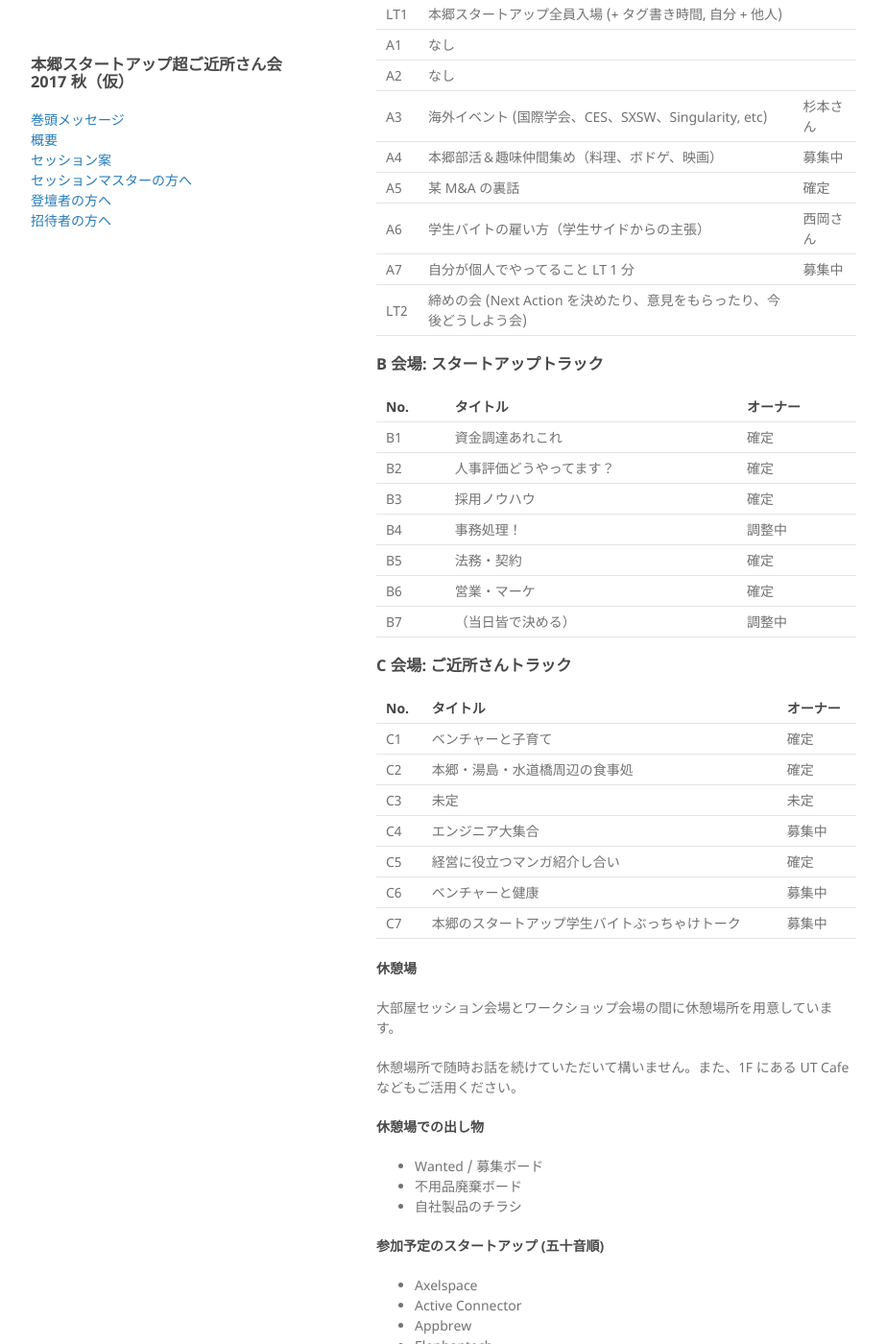
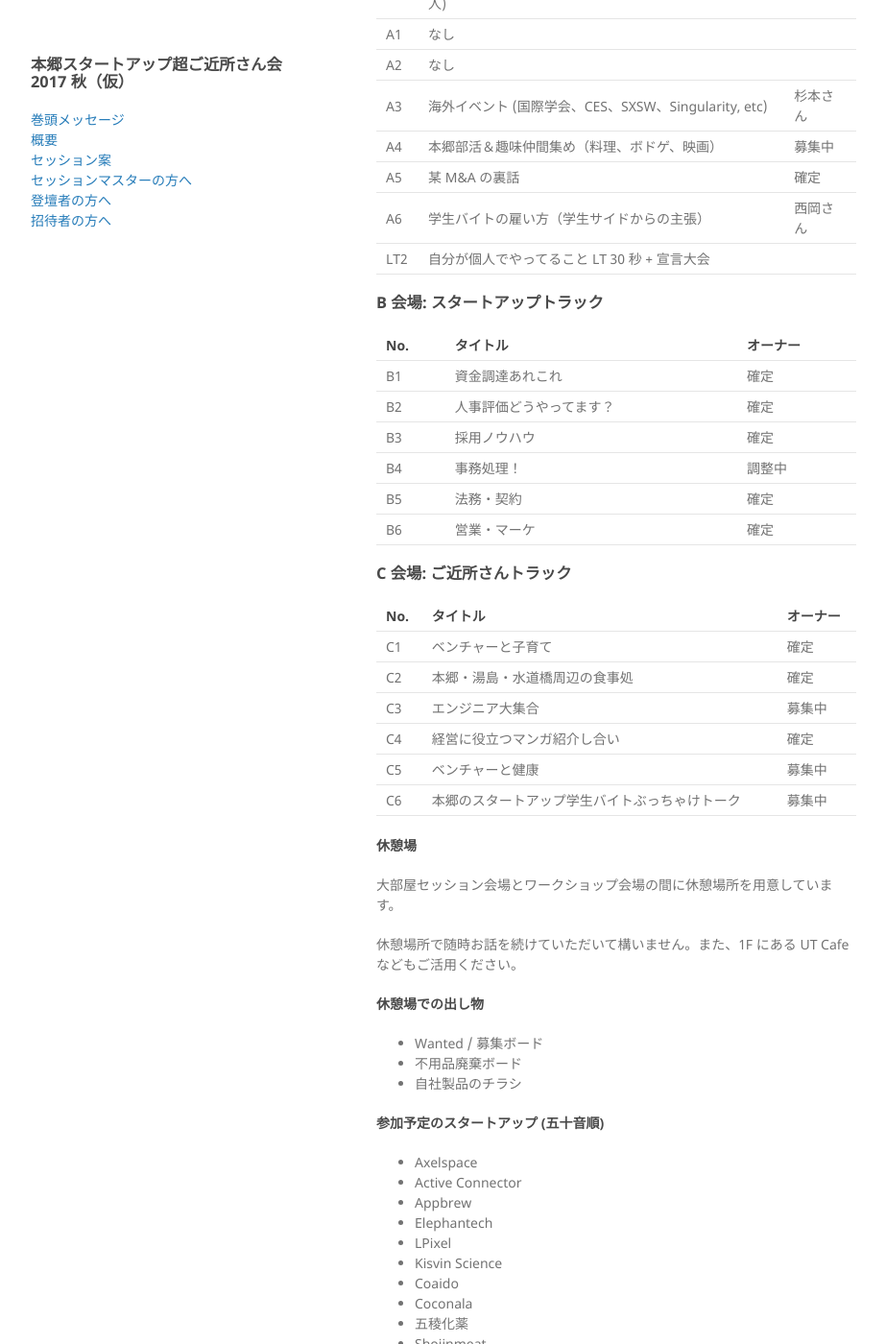
Before and after one commit to hongotechstartup/hongotechstartup.github.io, a Jekyll site: the page built from index.md, in a window 1280 px wide and 1400 px high, scrolled down 2901 px. Shown: the whole window at 96% size, without its empty margins (178-1101 px from the left). Built offline with Jekyll 4.4.1, drawn with Linux system fonts in a browser that asks for light colours; our own code applies the rules of GitHub Pages for plain Markdown files; some of the changed text lies outside the part shown.

Commit message:
schedle changed

```diff
--- a/index.md
+++ b/index.md
@@ -86,8 +86,7 @@
 |  15:45 | 16:15 | A4 | B4 | C4 |
 |  16:20 | 16:50 | A5 | B5 | C5 |
 |  16:55 | 17:25 | A6 | B6 | C6 |
-|  17:30 | 18:00 | A7 | B7 | C7 |
-|  18:05 | 18:25 | LT2 |  |  |
+|  17:25 | 18:25 | LT2 |  |  |
 |  18:30 | 19:30 | 懇親会 |  |  |
 
 ### 会場割
@@ -119,8 +118,7 @@
 | A4 | 本郷部活＆趣味仲間集め（料理、ボドゲ、映画） | 募集中 |
 | A5 | 某 M&A の裏話 | 確定 |
 | A6 | 学生バイトの雇い方（学生サイドからの主張） | 西岡さん |
-| A7 | 自分が個人でやってること LT 1 分 | 募集中 |
-| LT2 | 締めの会 (Next Action を決めたり、意見をもらったり、今後どうしよう会) |  |
+| LT2 | 自分が個人でやってること LT 30 秒 + 宣言大会 |  |
 
 ### B 会場: スタートアップトラック
 
@@ -132,7 +130,6 @@
 | B4 | 事務処理！ | 調整中 |
 | B5 | 法務・契約 | 確定 |
 | B6 | 営業・マーケ | 確定 |
-| B7 | （当日皆で決める） | 調整中 |
 
 ### C 会場: ご近所さんトラック
 
@@ -140,11 +137,10 @@
 | ------ | ------ | ------ |
 | C1 | ベンチャーと子育て | 確定 |
 | C2 | 本郷・湯島・水道橋周辺の食事処 | 確定 |
-| C3 | 未定 | 未定 |
-| C4 | エンジニア大集合 | 募集中 |
-| C5 | 経営に役立つマンガ紹介し合い | 確定 |
-| C6 | ベンチャーと健康 | 募集中 |
-| C7 | 本郷のスタートアップ学生バイトぶっちゃけトーク  | 募集中 |
+| C3 | エンジニア大集合 | 募集中 |
+| C4 | 経営に役立つマンガ紹介し合い | 確定 |
+| C5 | ベンチャーと健康 | 募集中 |
+| C6 | 本郷のスタートアップ学生バイトぶっちゃけトーク  | 募集中 |
 
 #### 休憩場
 
```
